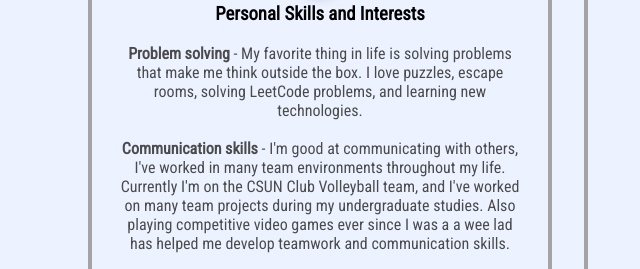
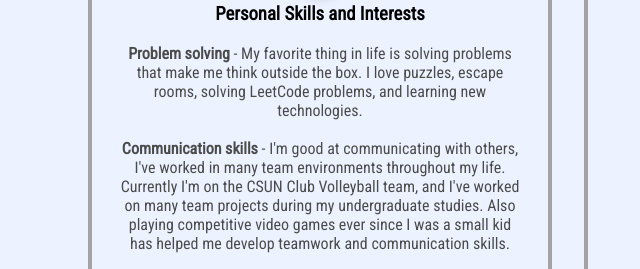
Before and after one commit to Damirchik11/Damirchik11.github.io, a plain HTML site: page index.html in a window 1280 px wide. Shown: the part 1041-1310 px from the top of the page, 72-712 px from the left. Drawn offline with Linux system fonts and the light colour scheme; a web font is replaced by a local one.

Commit message:
wording changes

```diff
--- a/index.html
+++ b/index.html
@@ -94,7 +94,7 @@
               />
               <h3>Personal Skills and Interests</h3>
               <p><br><b>Problem solving</b> - My favorite thing in life is solving problems that make me think outside the box. I love puzzles, escape rooms, solving LeetCode problems, and learning new technologies. </p>
-              <p><br><b>Communication skills</b> - I'm good at communicating with others, I've worked in many team environments throughout my life. Currently I'm on the CSUN Club Volleyball team, and I've worked on many team projects during my undergraduate studies. Also playing competitive video games ever since I was a a wee lad has helped me develop teamwork and communication skills. </p>
+              <p><br><b>Communication skills</b> - I'm good at communicating with others, I've worked in many team environments throughout my life. Currently I'm on the CSUN Club Volleyball team, and I've worked on many team projects during my undergraduate studies. Also playing competitive video games ever since I was a small kid has helped me develop teamwork and communication skills. </p>
               <p><br><b>Passionate about learning</b> - My goal in life to continuously expand my knowledge of the world, and I am always seeking new opportunities to grow as a person</p>
             </div>
             <div class="details-container">
```
